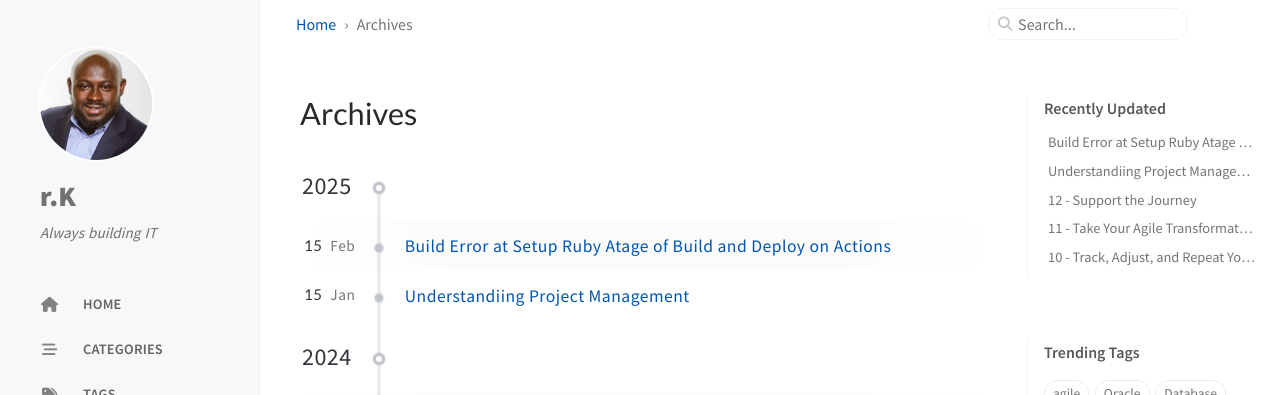
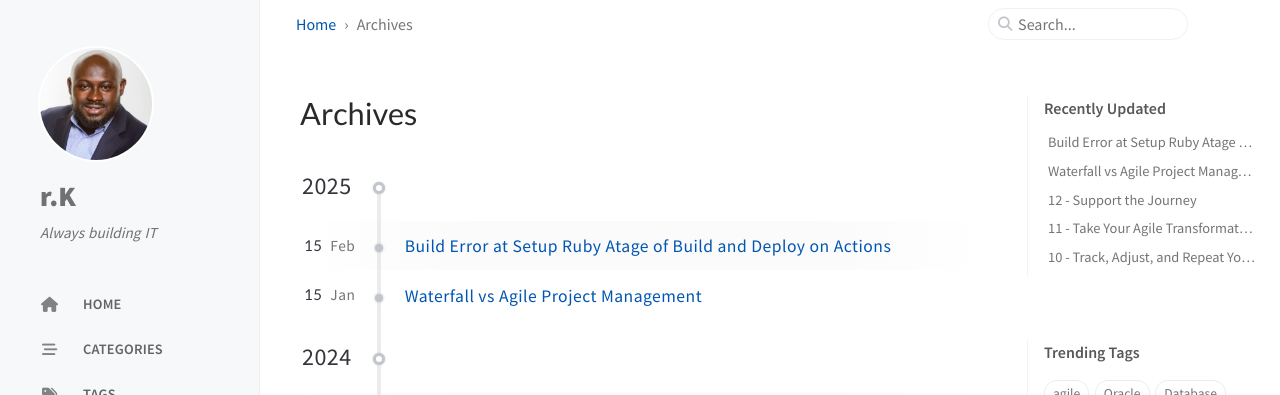
Before and after one commit to RKKoranteng/blog, a Jekyll site: the page built from _tabs/archives.md, in a window 1280 px wide and 900 px high. Shown: the top 395 px of the window. Built offline with Jekyll 4.4.1, drawn with Linux system fonts in a browser that asks for light colours; cached includes are drawn as plain includes; comment, search, counter and statistics services are not loaded.

Commit message:
rename title

```diff
--- a/_posts/2025-01-15-project-management.md
+++ b/_posts/2025-01-15-waterfall-vs-agile-project-management.md
@@ -1,8 +1,8 @@
 ---
-title: 'Understandiing Project Management'
+title: 'Waterfall vs Agile Project Management'
 author: Richard Koranteng
 date: 2025-01-15 15:00:00 -0600
-description: basic explanation of project management
+description: basic explanation of waterfall vs agile project management
 categories: [Modern DBA Project,Agile]
 tags: [training]
 img_path: /assets/screenshots/agile-transformation
```
Also changed, not shown: other parts of _posts/2025-01-15-waterfall-vs-agile-project-management.md (+1 -1 lines).
